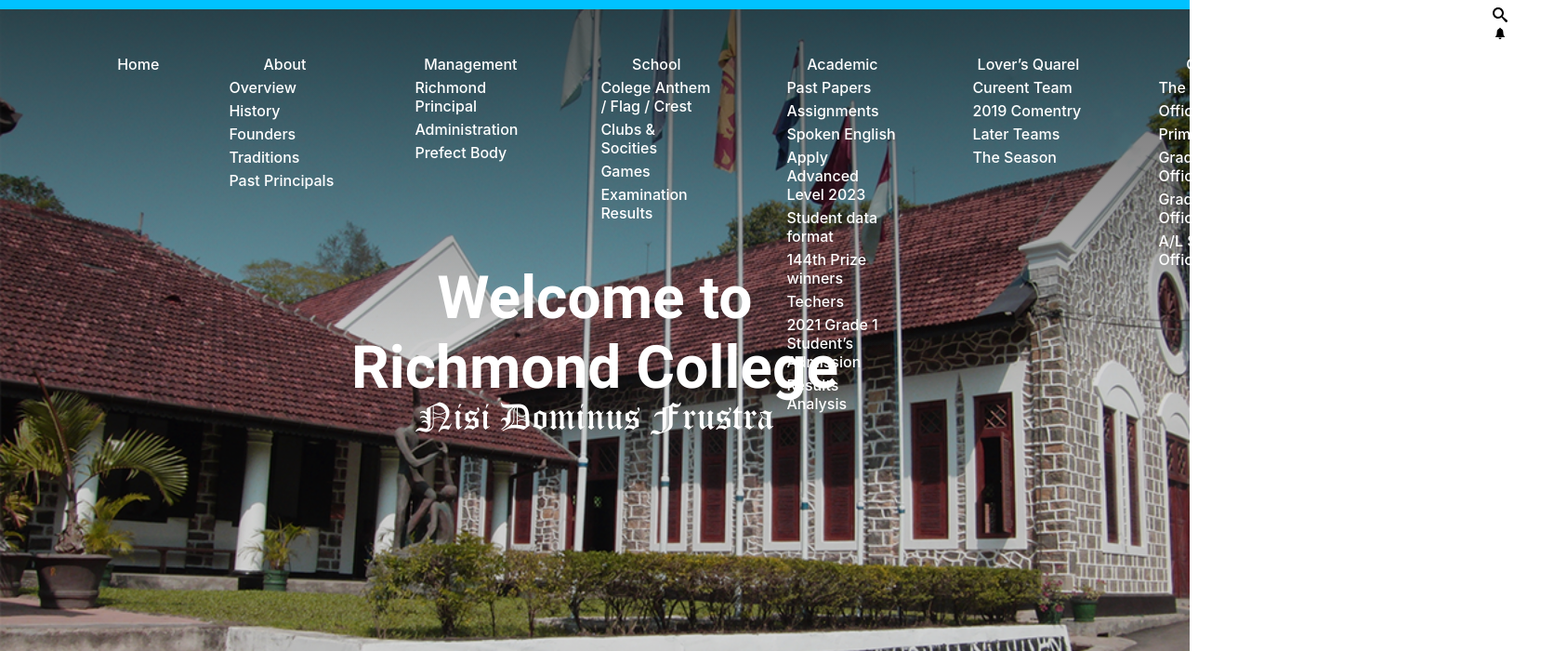
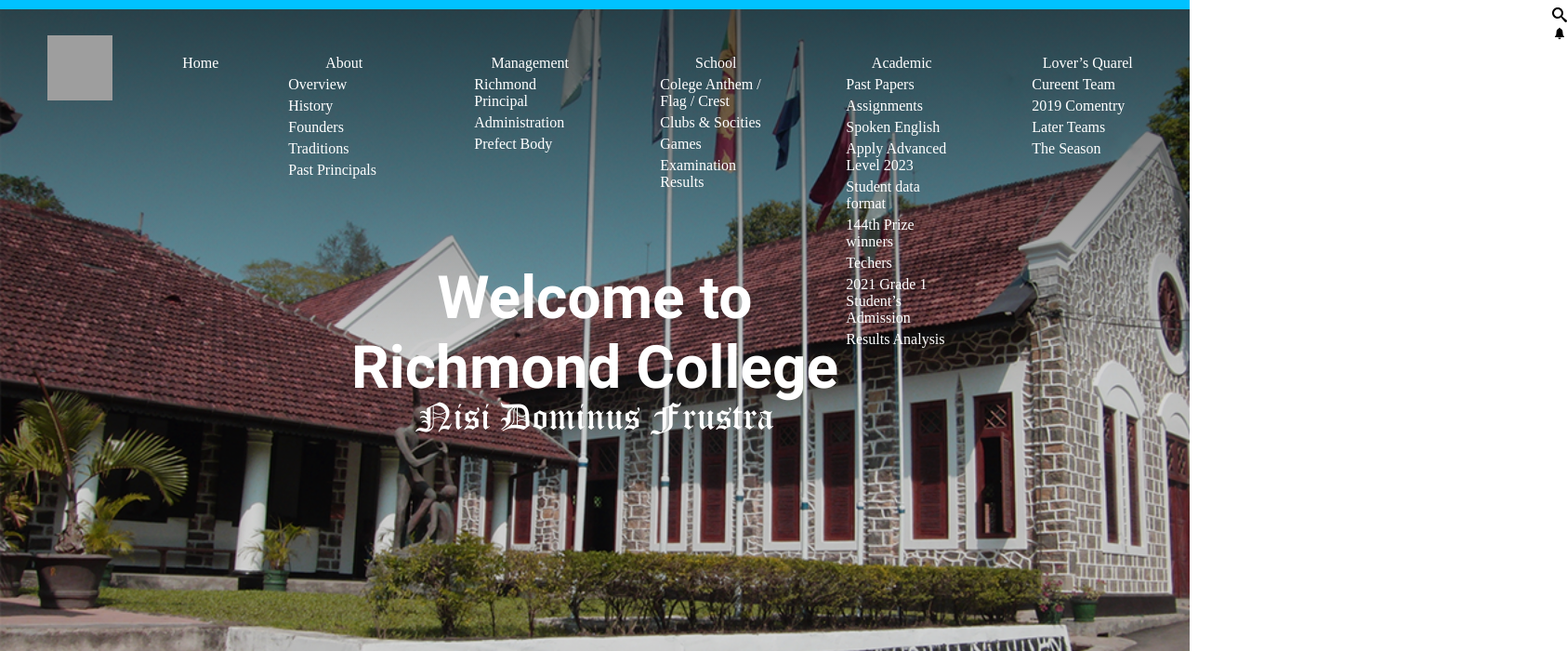
Before and after one commit to yasirulokesha/Richmond-demo, a React (Create React App) app: page / in a window 1280 px wide. Shown: the top 700 px of the page at 93% size, 1686 px wide, since content can reach past the window. Built offline with nearby package versions, Linux system fonts and the light colour scheme; grey boxes are pictures that could not be loaded.

Commit message:
Move to JSS

```diff
--- a/src/index.css
+++ b/src/index.css
@@ -37,13 +37,3 @@
   font-family: MonteCarlo-Regular;
   src: url(./Assests/Fonts/MonteCarlo-Regular.ttf);
 }
-
-body {
-  margin: 0px;
-  font-family: -apple-system, BlinkMacSystemFont, 'Segoe UI', Roboto, Oxygen, Ubuntu, Cantarell, 'Open Sans', 'Helvetica Neue', sans-serif;
-  overflow-x: hidden;
-}
-
-html{
-  scroll-behavior: smooth;
-}
--- a/src/styles.js
+++ b/src/styles.js
@@ -5,6 +5,17 @@
 // color_wt = '#FFF';
 
 export const styling = createUseStyles({
+
+  '@global':{
+    body: {
+      margin: '0px',
+      overflowX: 'hidden',
+    },
+
+    html: {
+      scrollBehavior: 'smooth'
+    }
+  },
 
     content: {
         maxWidth: '60%',
@@ -64,7 +75,7 @@
 
       logo:{
         background: ['url({logo})', 'no-repeat', 'top'],
-        // content: 'url({logo})',
+        content: 'url({logo})',
         display: 'block',
         height: 70,
         width: 70,
```
